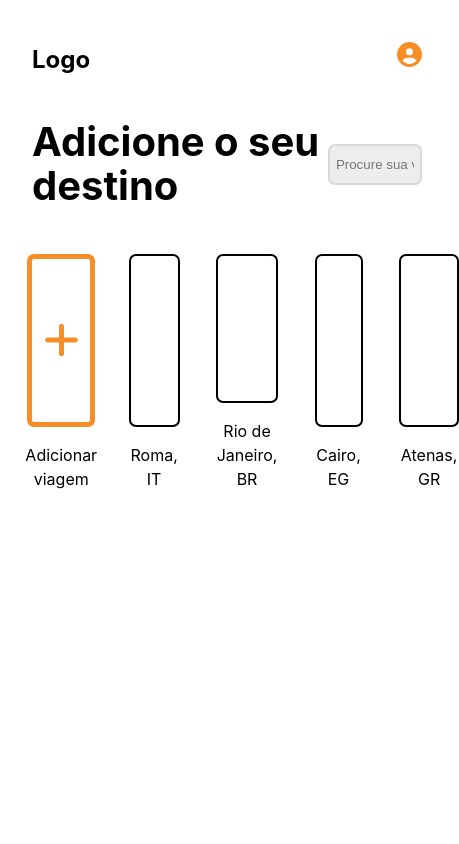
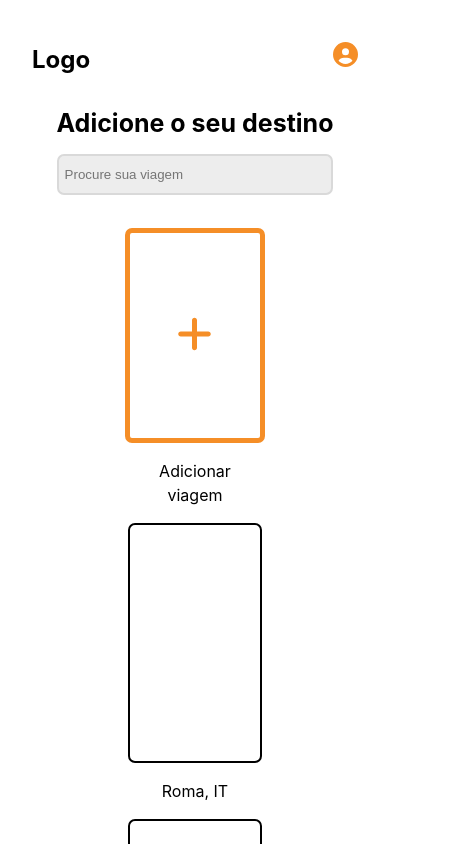
Before and after one commit to milenaa052/TripPlanner-frontend, a React (Vite) app: page / in a window 390 px wide. Shown: the top 844 px of the page, 459 px wide, since content can reach past the window. Built offline with nearby package versions, Linux system fonts and the light colour scheme.

Commit message:
Estilizando as telas mobile parte 2

```diff
--- a/src/App.css
+++ b/src/App.css
@@ -238,10 +238,18 @@ html {
 
         .viagens {
           margin-top: 5%;
-          display: flex;
+          display: grid;
+          grid-template-columns: repeat(5, 1fr);
+          gap: 30px;
+          justify-items: center;
+
+          .teste {
+            width: 100%;
+            height: 20vh;
+          }
 
           .infoViagem {
-            width: 15%;
+            width: 85%;
             height: 30vh;
             display: flex;
             justify-content: center;
@@ -411,6 +419,18 @@ html {
             width: 100%;
           }
         }
+
+        .home {
+          .fileira {
+            .titulo {
+              font-size: 25px;
+            }
+          }
+
+          .viagens {
+            grid-template-columns: repeat(3, 1fr);
+          }
+        }
       }
     }
   }
@@ -439,6 +459,16 @@ html {
                 height: 25px;
                 width: 50px;
               }
+            }
+          }
+        }
+
+        .home {
+          .viagens {
+            grid-template-columns: repeat(2, 1fr);
+
+            .infoViagem {
+              width: 65%;
             }
           }
         }
@@ -483,6 +513,29 @@ html {
             }
           }
         }
+
+        .home {
+          .fileira {
+            margin-bottom: 10%;
+
+            flex-direction: column;
+
+            .input {
+              width: 80%;
+            }
+          }
+
+          .viagens {
+            grid-template-columns: repeat(1, 1fr);
+            gap: 0px;
+
+            .infoViagem {
+              width: 40%;
+              height: 35vh;
+              margin: 0px;
+            }
+          }
+        }
       }
     }
   }
@@ -497,6 +550,20 @@ html {
         .card {
           .titulo {
             font-size: 25px;
+          }
+
+          .form {
+            .campos, .submit {
+              margin: 15px 0px;
+            }
+          }
+        }
+
+        .home {
+          .viagens {
+            .infoViagem {
+              width: 70%;
+            }
           }
         }
       }
--- a/src/pages/Home.tsx
+++ b/src/pages/Home.tsx
@@ -9,7 +9,10 @@ function Home() {
         "Roma, IT",
         "Rio de Janeiro, BR",
         "Cairo, EG",
-        "Atenas, GR"
+        "Atenas, GR",
+        "Teste 1",
+        "Teste 2",
+        "Teste 3"
     ]
 
     const viagensFiltradas = viagens.filter((cidade) =>
```
